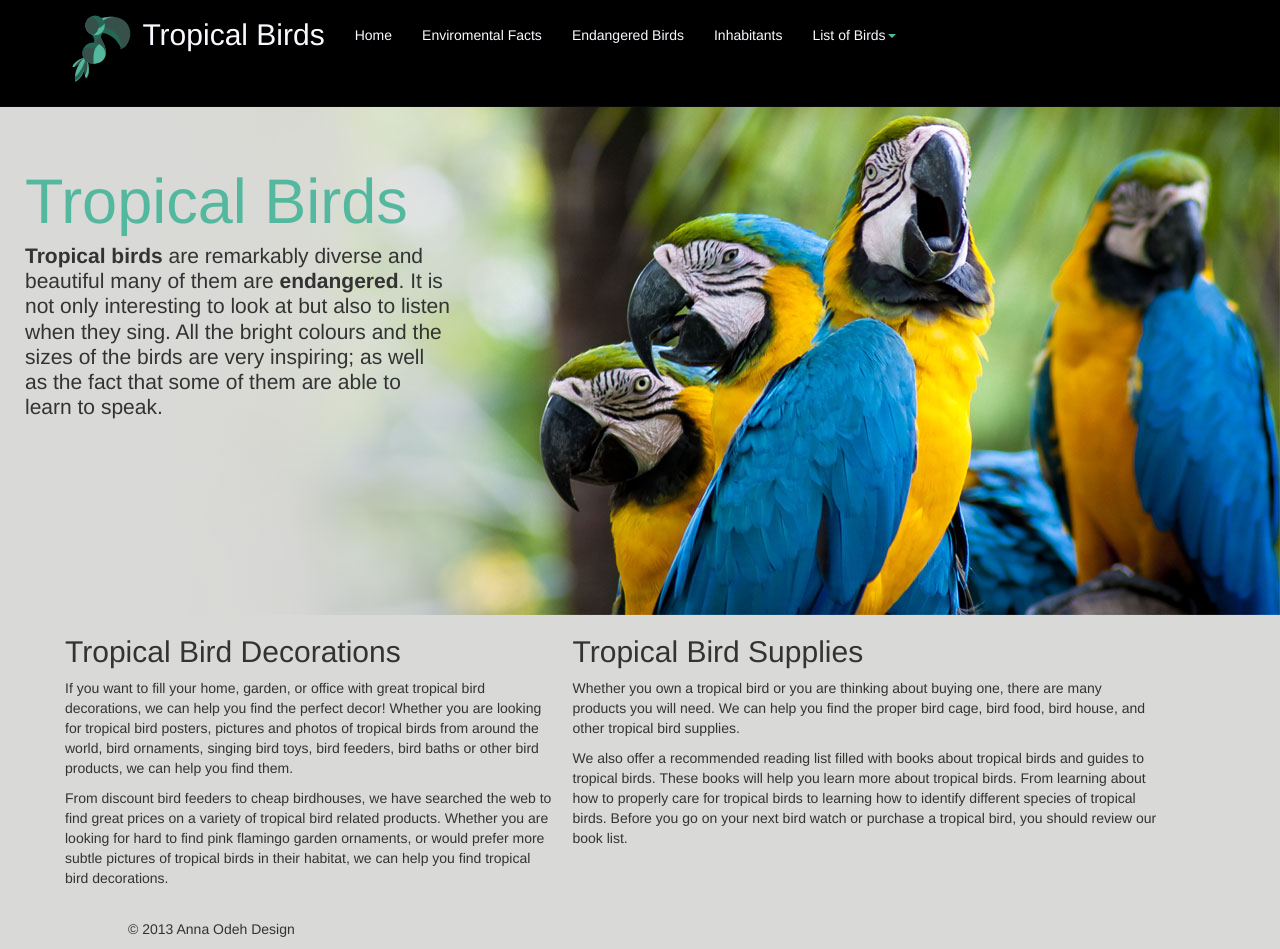
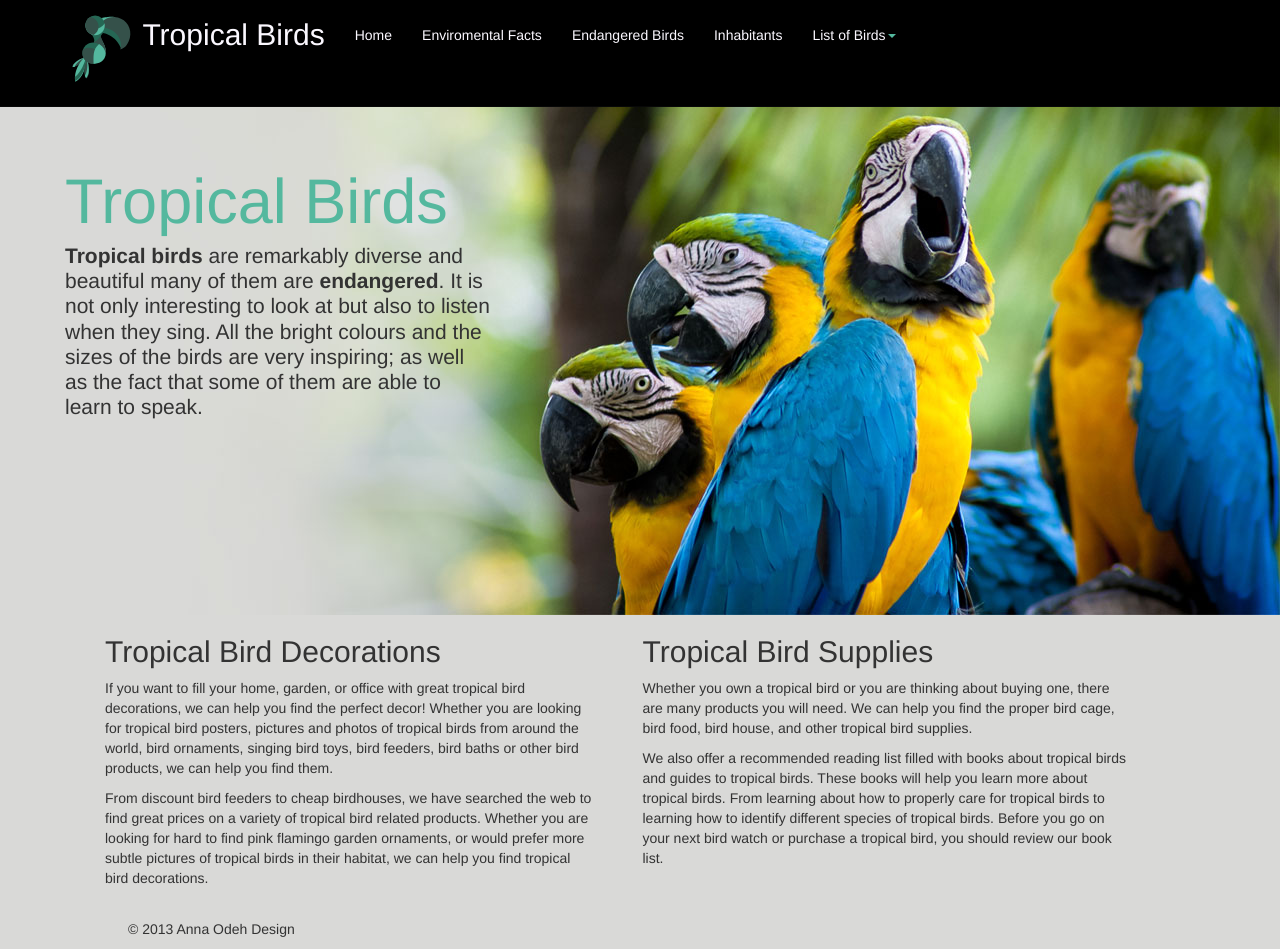
Before and after one commit to odehanna/LargeDatawebsite, a Jekyll site: the page built from index.html, in a window 1280 px wide and 949 px high. Built offline with Jekyll 4.4.1, drawn with Linux system fonts in a browser that asks for light colours; Markdown is read by kramdown in place of the engine named in the settings.

Commit message:
mistakes are fixed

```diff
--- a/endangered.html
+++ b/endangered.html
@@ -21,19 +21,19 @@
           <p>Costa Rica holds nearly 5% of the world biodiversity and lies in the bird-rich neo-tropical region. This astounding biological diversity has given the country a wide array of habitats. Home to one-tenth of the world’s total bird species, the country provides critical habitat to several extinct birds which have all but disappeared from other areas of the world due to deforestation.</p>
     </div>
 
-	 <div class="col-md-4">
+	 <div class="col-lg-4">
 	 	 <h2>Blue-Throated Macaw</h2>
 		 <img class="bird-img" src="{{site.baseurl}}/images/Blue.jpg" alt="photo of Blue Throated Macaw">
           <p>Classified as critically endangered by the International Union for Conservation of Nature, the total wild population of the blue-throated macaw is believed to only be 250. This stunning species, which usually lives in bonded pairs, has two main threats: destruction of the bird’s ecosystem from cattle ranching in the bird’s Bolivian ecosystem and the illegal worldwide pet trade.
 	</div>
 
-	 <div class="col-md-4">
+	 <div class="col-lg-4">
 	 <h2>Yellow Eared Parrot</h2>
 	 <img class="bird-img" src="{{site.baseurl}}/images/Yellow.jpg" alt="photo of Yellow Eared Parrot">
           <p>Thought to be all but extinct in 1999 due to its popularity in the exotic pet trade industry, this aerial beauty is one of Latin America’s most successful conservation efforts. Today more than 1,000 specimens live in wax palm trees in the cloud forests of the Colombian Andes.</p>
     </div>
 
-	<div class="col-md-4">
+	<div class="col-lg-4">
 	 	 <h2>Blue-Throated Macaw</h2>
 		 <img class="bird-img" src="{{site.baseurl}}/images/kagu.jpg" alt="photo of ">
           <p>A rare New Zealand bird, not much is known about the enigmatic Kagu. It is flightless, though its wings are large; it is a forest-dweller, though its markings are oddly light in color. Very few remain and scientists know little about its preferences and habits. We do know that it possesses “nasal corns” unlike any other bird. For reasons unknown, the kagu also has one-third the red blood count of other birds. Scientists have had a difficult time classifying this rare and unusual bird.
--- a/enviromental-facts.html
+++ b/enviromental-facts.html
@@ -9,7 +9,7 @@
   <div class="container">
       <!-- Example row of columns -->
       <div class="row">
-        <div class="col-xs-12 col-lg-7">
+        <div class="col-xs-12 col-lg-6">
           <h1>The effects of climate change on tropical birds</h1>
           <p>Birds are among the most widely studied organisms on earth and represent an important indicator group for learning about the effects of climate change – particularly in regard to the effects of climate change on tropical ecosystems.</p>
 <p> In this review, we assess the <strong>potential impacts of climate change on tropical birds</strong> and discuss the <strong>factors that affect species’ ability to adapt and survive</strong> the impending alterations in habitat availability.</p>
--- a/index.html
+++ b/index.html
@@ -35,14 +35,14 @@
 	   <div class="container">
       <!-- Example row of columns -->
       <div class="row">
-        <div class="col-xm-6 col-md-5">
+        <div class="col-xm-6 col-lg-5">
           <h2>Tropical Bird Decorations</h2>
           <p>If you want to fill your home, garden, or office with great tropical bird decorations, we can help you find the perfect decor! Whether you are looking for tropical bird posters, pictures and photos of tropical birds from around the world, bird ornaments, singing bird toys, bird feeders, bird baths or other bird products, we can help you find them.</p>
 
 <p>From discount bird feeders to cheap birdhouses, we have searched the web to find great prices on a variety of tropical bird related products. Whether you are looking for hard to find pink flamingo garden ornaments, or would prefer more subtle pictures of tropical birds in their habitat, we can help you find tropical bird decorations.</p>
  		</div>
 
-        <div class="col-xm-6 col-md-6">
+        <div class="col-xm-6 col-lg-5">
           <h2>Tropical Bird Supplies</h2>
           <p>Whether you own a tropical bird or you are thinking about buying one, there are many products you will need. We can help you find the proper bird cage, bird food, bird house, and other tropical bird supplies.</p>
 <p>We also offer a recommended reading list filled with books about tropical birds and guides to tropical birds. These books will help you learn more about tropical birds.
--- a/inhabitants.html
+++ b/inhabitants.html
@@ -18,14 +18,14 @@
  <div class="container">
       <!-- Example row of columns -->
       <div class="row">
-        <div class="col-md-3 col-lg-4">
+        <div class="col-xs-6 col-lg-4">
           <h2>Guatemala</h2>
           <p>Guatemala is home to an impressive number of species of birds that vary from residents, that stay all year around, to breeding birds, that spend a good part of the growing season in Guatemala to raise their young, migrants who pass through Guatemala with the seasons, to wintering birds who like to spend a good part of the winter in Guatemala to escape colder conditions up north. While many species of birds are relatively common as they are part of the ecosystems of the state, it is always a thrill to stumble upon a rare bird or vagrant, that does not really form part of any the Guatemala ecosystems. Maybe it got lost during its travels between its summer and winter residence or it got displaced by bad weather.</p>
 
 <p>Among the species of the checklist of the birds of Guatemala you can find  waterfowl and wading birds, a large suite of song birds, raptors, game birds, swifts and nighthawks, etc., many of which occupy several ecosystems simultaneously, as they fly to and from forests, meadows, shorelines of waters, cities and and urban green spaces. At Birdlist, we have developed a coding system that can help you predict when you may expect a certain species, with a code for seasonality, such as resident, nesting, wintering, etc. A code for abundance will give you a clue on the likelihood that you may actually see a certain species of bird. As we progressed with the coding, we realized that there should be a differentiation in the coding for "common", such as less common, common and very common birds. However, this would require reliable quantative data, which for most states, are not revealed by the commission of bird records. We hope to provide those in the future.</p>
         </div>
 
-        <div class="col-md-3 col-lg-4">
+        <div class="col-xs-6 col-lg-4">
           <h2>Panama</h2>
           <p>The Republic of Panama, a tropical country with a large variety of easily accessible habitats, is a great place not only for an introduction to the birds of the American tropics, but is also one of the best birding place in the world. </p>
 <p>The typical neotropical families, like trogons, antbirds, and tanagers are well represented, some, like the tyrant flycatchers, by a hundred different species, and others by just a few. The avid birder will find the total number of bird species found in Panama, about 950, delightfully large, especially when considering the relatively small surface of the country. Some 150 of these are neotropical migrants that only occur in the country from September until April. It is not rare to see more than twenty different migrant warblers and vireos on a good morning on spring or fall migration, and that added to fifty or sixty resident species.
@@ -35,7 +35,7 @@
 <p>Eastern Panama, San Blas and Darién, are generally inaccessible, and visiting requires extensive planning. However, it is well worth the hassle, especially if you really need a Speckled Antshrike on your life list. In Eastern Panama you'll also have a better chance of seeing the Harpy Eagle, Panama's National Bird. There is a road out in that direction, but the best way to get there is by plane. There is regular service to a few small towns in the lowlands, like El Real, but to get to Cana and the foothills you'll have to either charter a flight or hike all the way up. The foothills is where the endemics are: Green-naped Tanager, Pirre Warbler, Beautiful Treerunner, Tacarcuna Wood-Quail, etc. A lot of the Darién specialties can also be found in the lowlands. A few species can only be seen in the lowlands, like Black Oropendola, Spectacled Parrotlet and Black Antshrike. </p>
  		</div>
 
-        <div class="col-md-3 col-lg-3">
+        <div class="col-xs-6 col-lg-4">
           <h2>Puerto Rico</h2>
           <p>Birds of Puerto Rico coded for abundance, breeding, migration, wintering, endemic, rare, etc.; 2000 pages on birds, nature, birdwatching, where to go birding, birds and nature pictures, nature conservation, equipment, bird feeding, etc. Welcome to the bird list of Puerto Rico.</p>
 
```
Also changed, not shown: _includes/css/bootstrap.css.
